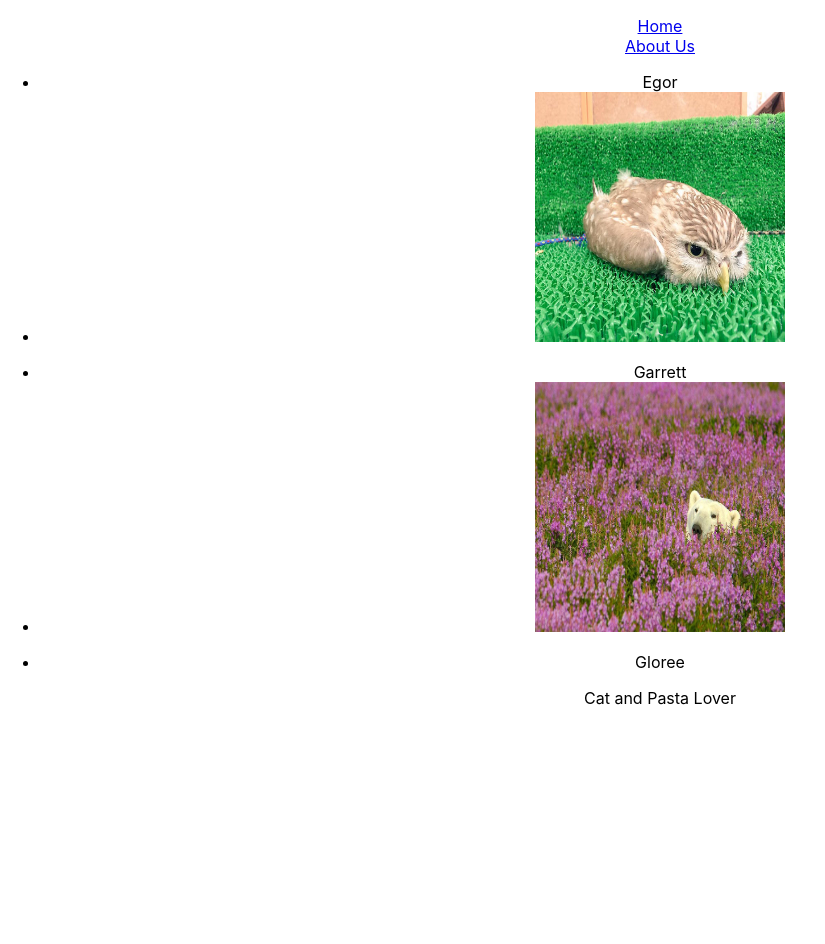
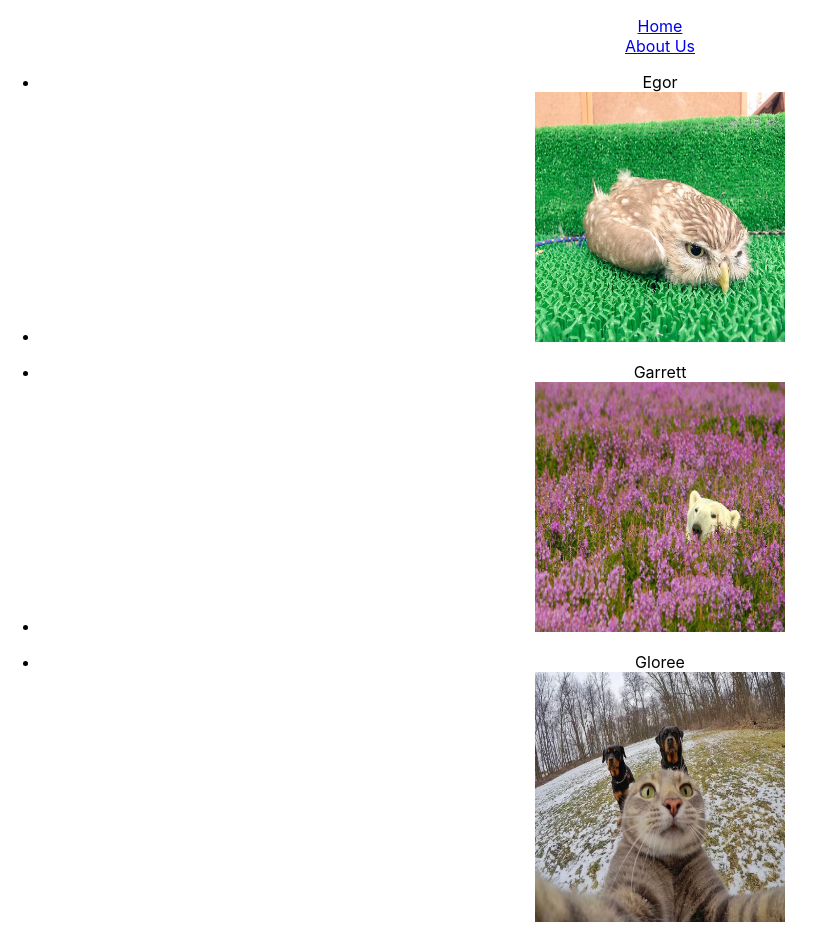
Before and after one commit to EGORDYU/group-github-lab, a React (Create React App) app: page /about in a window 1280 px wide. Shown: the top 944 px of the page, without its empty margins (0-825 px from the left). Before the commit the page ends 800 px from the top, so only its background shows below. Built offline with nearby package versions, Linux system fonts and the light colour scheme.

Commit message:
avatar link added

```diff
--- a/src/components/pages/About.jsx
+++ b/src/components/pages/About.jsx
@@ -16,6 +16,7 @@ export default function About() {
             </ul>
             <ul>
                 <li>Gloree</li>
+                <img src={process.env.PUBLIC_URL + "/spiritcat.png"} />
                     <p>Cat and Pasta Lover</p>
             </ul>
         </>
```
